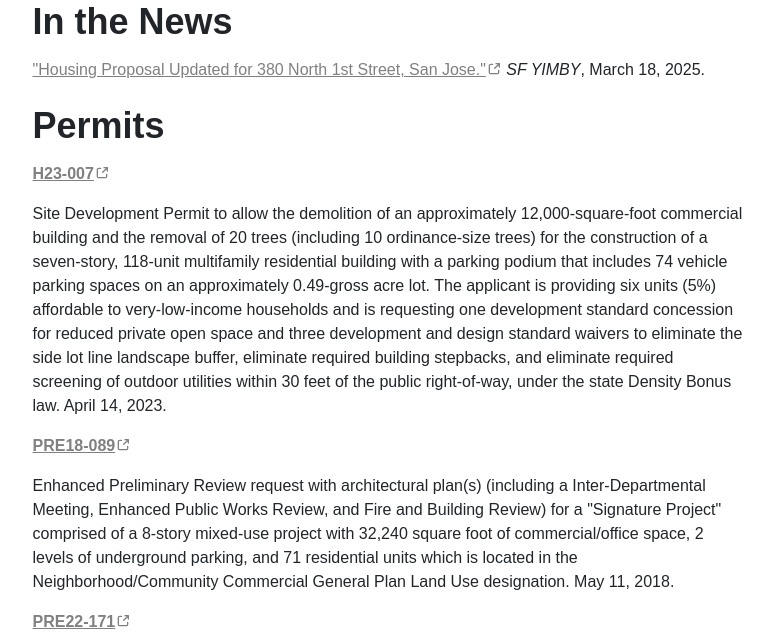
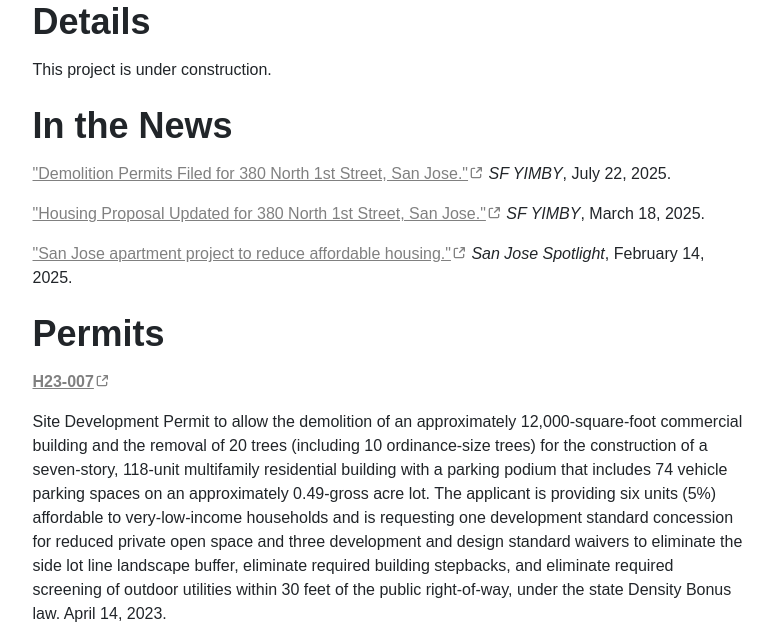
Before and after one commit to awildjake/sjbuild, a Jekyll site: the page built from _developments/380-n-1st-st.md, in a window 1280 px wide and 900 px high, scrolled down 328 px, cut to the strip 259-900 px from the top of the window. Shown: the whole strip, without its empty margins (252-1025 px from the left). Built offline with Jekyll 4.4.1, drawn with Linux system fonts in a browser that asks for light colours.

Commit message:
Checked status and added articles

```diff
--- a/_developments/380-n-1st-st.md
+++ b/_developments/380-n-1st-st.md
@@ -56,6 +56,21 @@ articles:
     source: SF YIMBY
     author: YIMBY Team
     date: 2025-03-18
-last_updated: 2026-03-03
+  - title: Demolition Permits Filed for 380 North 1st Street, San Jose
+    url: https://sfyimby.com/2025/07/demolition-permits-filed-for-380-north-1st-street-san-jose.html
+    source: SF YIMBY
+    author: Andrew Nelson
+    date: 2025-07-22
+  - title: San Jose apartment project to reduce affordable housing
+    url: https://sanjosespotlight.com/san-jose-apartment-project-to-reduce-affordable-housing/
+    source: San Jose Spotlight
+    author: Vicente Vera
+    date: 2025-02-14
+last_updated: 2026-08-01
+notes: Construction in progress, pics on Reddit.
 published: true
 ---
+
+## Details
+
+This project is under construction.
```
